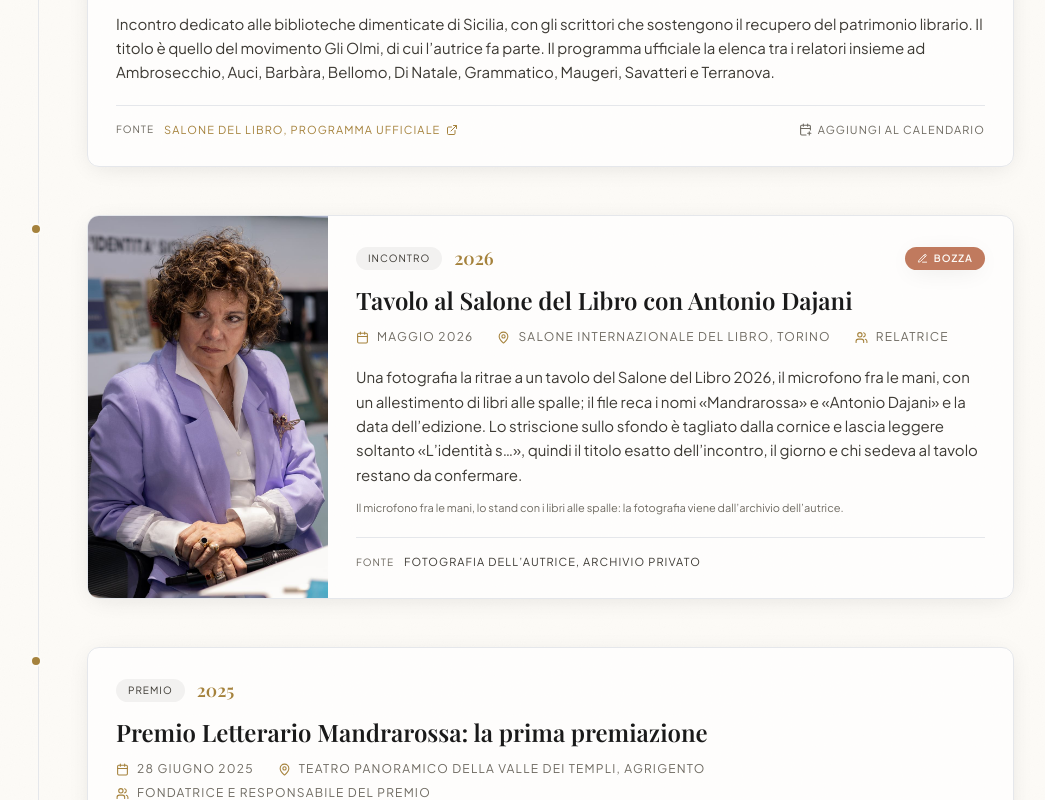
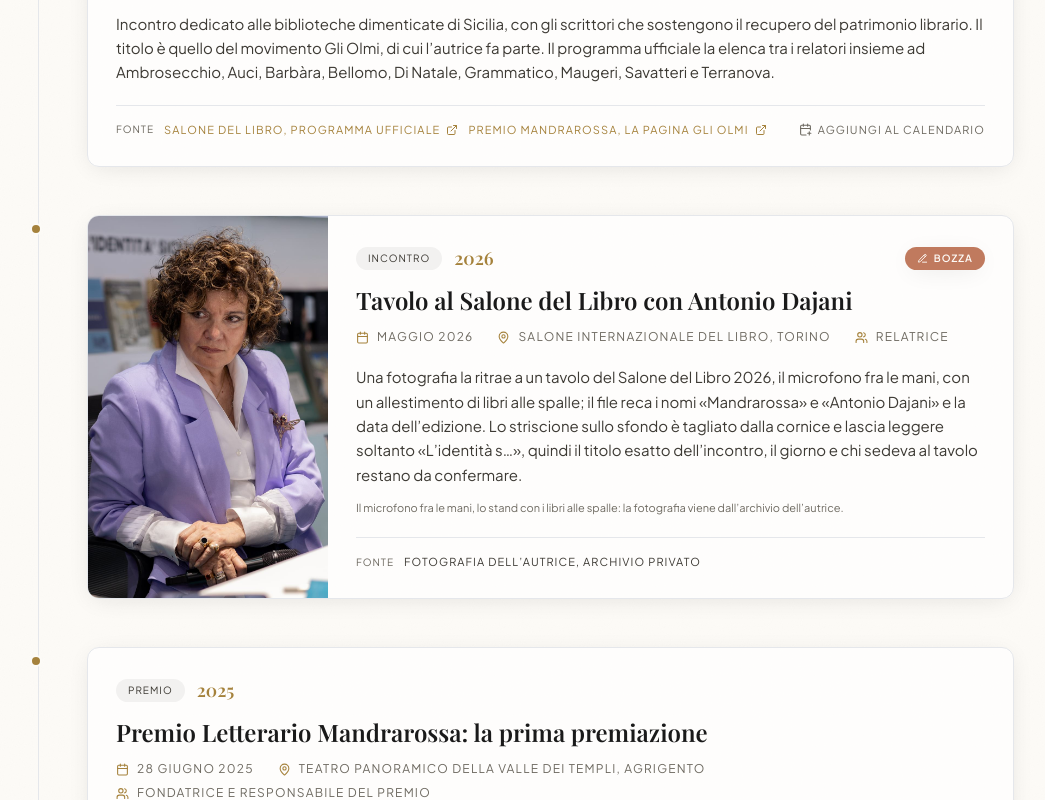
Before and after one commit to Alftakeaway/origoni-site, a React (Vite) app: page / in a window 1280 px wide. Shown: the part 6200-7000 px from the top of the page, without its empty margins (114-1159 px from the left). Built offline with nearby package versions, Linux system fonts and the light colour scheme; a web font is replaced by a local one.

Commit message:
Gli Olmi: la pagina ufficiale del premio come fonte, e il nome del premio è confermato

```diff
--- a/src/data/events.js
+++ b/src/data/events.js
@@ -310,6 +310,10 @@ export const events = [
         label: 'Salone del Libro, programma ufficiale',
         href: 'https://www.salonelibro.it/programma-eventi/da_niscemi_alle_biblioteche_di_sicilia/22576',
       },
+      {
+        label: 'Premio Mandrarossa, la pagina Gli Olmi',
+        href: 'https://www.premiomandrarossa.it/gli-olmi/',
+      },
     ],
   },
   {
--- a/src/data/site.js
+++ b/src/data/site.js
@@ -75,4 +75,8 @@ export const sources = [
     label: 'Vanity Fair Italia, intervista a Claudia Origoni del 5 luglio 2026',
     href: 'https://www.vanityfair.it/article/claudia-origoni-la-biblioteca-marsiano-di-niscemi-premio-mandrarossa',
   },
+  {
+    label: 'Premio Mandrarossa, il sito ufficiale e la pagina Gli Olmi',
+    href: 'https://www.premiomandrarossa.it/gli-olmi/',
+  },
 ]
--- a/src/data/works.js
+++ b/src/data/works.js
@@ -81,11 +81,21 @@ export const works = [
         en:
           'The anthology grew out of Stefania Auci’s appeal for the Marsiano library in Niscemi. In her interview with Vanity Fair on 5 July 2026 she says she joined the Gli Olmi movement, “a collective of more than forty writers, journalists and intellectuals”, and explains that the name comes from Fata Nascim, the original name of Niscemi, “pass of the elm”. In the same conversation she announces the Radici di carta festival in Niscemi from 20 to 28 August, and the book’s proceeds going to libraries and archives in difficulty.',
       },
+      {
+        it:
+          'La pagina Gli Olmi del sito del premio dichiara: «Il Premio Mandrarossa sostiene fin dall’inizio il gruppo degli Olmi». La stessa testata ufficiale presenta il premio come Premio Letterario Mandrarossa e ne conta due edizioni, oltre trenta librerie coinvolte e cinque sezioni tematiche.',
+        en:
+          'The Gli Olmi page on the prize’s own site states: “Il Premio Mandrarossa sostiene fin dall’inizio il gruppo degli Olmi”. The same official page names the prize Premio Letterario Mandrarossa and counts two editions, more than thirty bookshops and five thematic sections.',
+      },
     ],
     links: [
       {
         label: { it: 'La scheda del volume', en: 'The volume record' },
         href: 'https://www.unilibro.it/libro/auci-s-cur-terranova-n-cur-/radici-di-carta/9791281956568',
+      },
+      {
+        label: { it: 'Premio Mandrarossa, la pagina Gli Olmi', en: 'Premio Mandrarossa, the Gli Olmi page' },
+        href: 'https://www.premiomandrarossa.it/gli-olmi/',
       },
       {
         label: { it: 'AGI, «Radici di carta», il libro degli Olmi', en: 'AGI, “Radici di carta”, the Olmi book' },
```
